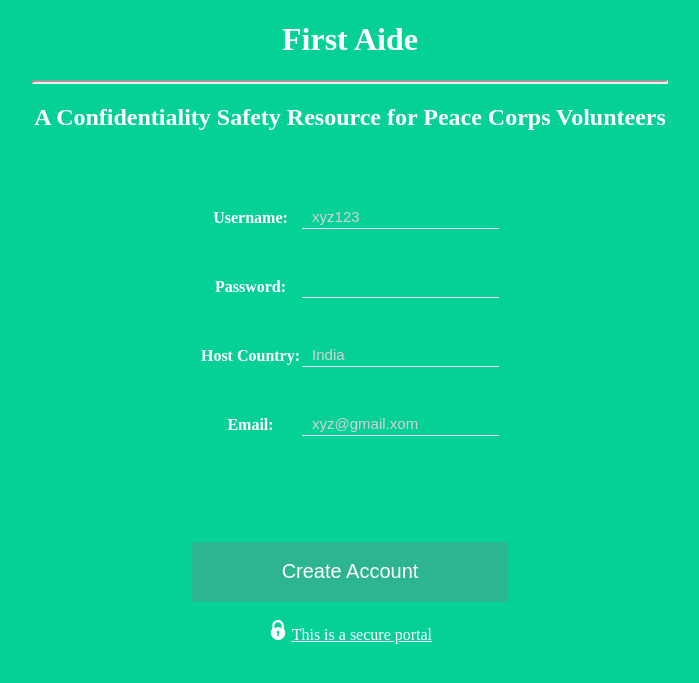
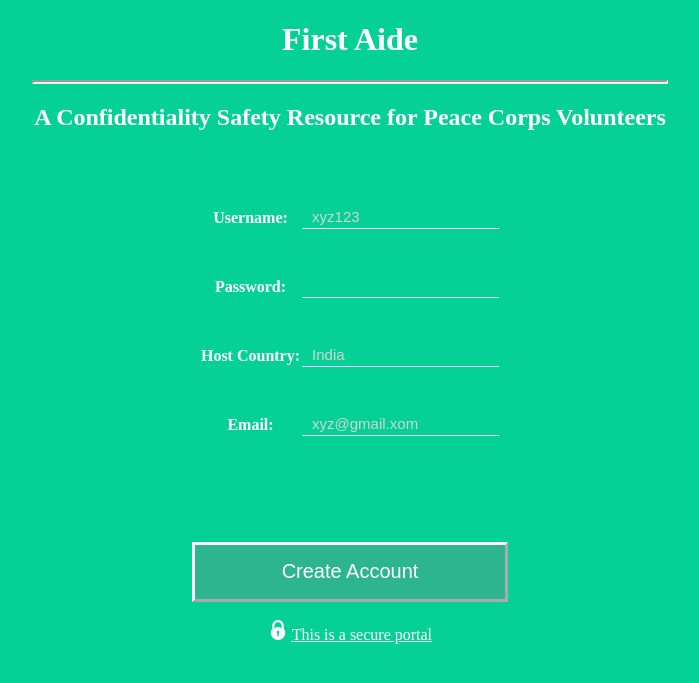
Before and after one commit to systers/FirstAide-web, a PHP site: page /registration.php in a window 1280 px wide. Shown: the top 683 px of the page, without its empty margins (290-989 px from the left). Run offline with PHP 8.4, Linux system fonts and the light colour scheme.

Commit message:
Revert "added comments to loginAndRegistration.css"

```diff
--- a/css files/loginAndRegistration.css
+++ b/css files/loginAndRegistration.css
@@ -1,16 +1,7 @@
-/* DOCUMENT INFORMATION
-    - Created by : Akanksha
-    - Files : login.php, registration.php
+/* Created by Akanksha
+   CSS for login and registration pages
 */
-
-/* ===GLOBAL=== */
-
-body {
-    background-color: #05d197;
-}
-
-/* ===HYPERLINKS=== */
-
+/*Hyperlink CSS*/
 a:link {
 	color: #ffffff;
 }
@@ -23,11 +14,14 @@ a:hover {
 	color: blue;
 }
 
-/* ===BUTTONS=== */
+body {
+	background-color: #05d197;
+}
 
-.button {
+.button {/*Green buttons*/
 	background-color: #2db58f;
-    border: 3px #ffffff;
+	border-width: 3px;
+	border-color: #ffffff;
 	color: #ffffff;
 	font-size: 20px;
 	height: 60px;
@@ -40,8 +34,6 @@ a:hover {
     background-color: #02845f !important;
 }
 
-/* Div style to show form in the center */
-
 .div {
 	margin-top: 100px;
 }
@@ -50,9 +42,7 @@ a:hover {
 	margin-top: 30px;
 }
 
-/* ===INPUTS=== */
-
-.input-box {
+.input-box {/*css for inputs*/
     background-color: transparent;
     border-bottom: solid #eeeeee 1px;
     border-left: none;
@@ -60,6 +50,7 @@ a:hover {
     border-top: none;
     color: #eeeeee;
     outline: none;
+    outline-style: none;
     padding: 3px 10px;
 }
 
@@ -67,59 +58,47 @@ a:hover {
 	box-shadow: 0px 2px;
 }
 
-/* ===HORIZONTAL LINE=== */
-
 #line {
 	border-width: 2px;
 	color: #ffffff;
 	width: 50%;
 }
 
-/* ===TABLE=== */
-
 .tables {
-    border-collapse: separate;
-    border-spacing: 0 45px;
+    border-collapse:separate;
+    border-spacing:0 45px;
 }
-
-/* ===TEXT=== */
 
 .text {
 	color: #ffffff;
-    font-weight: bold;
+	font-style: bold;
 }
 
-/* ===PLACEHOLDER=== */
+/*placeholder css*/
 
-/* WebKit, Blink, Edge */
-::-webkit-input-placeholder {
+::-webkit-input-placeholder { /* WebKit, Blink, Edge */
     color: #d3d3d3;
     font-size: 15px;
 }
 
-/* Mozilla Firefox 4 to 18 */
-:-moz-placeholder {
+:-moz-placeholder { /* Mozilla Firefox 4 to 18 */
    color: #d3d3d3;
    font-size: 15px;
-    opacity: 1;
+   opacity:  1;
 }
 
-/* Mozilla Firefox 19+ */
-::-moz-placeholder {
+::-moz-placeholder { /* Mozilla Firefox 19+ */
    color: #d3d3d3;
    font-size: 15px;
-    opacity: 1;
+   opacity:  1;
 }
 
-/* Internet Explorer 10-11 */
-:-ms-input-placeholder {
+:-ms-input-placeholder { /* Internet Explorer 10-11 */
    color: #d3d3d3;
    font-size: 15px;
 }
 
-/* ===SCROLLBAR=== */
-
-/* WebKit, Blink, Edge */
+/*custom scrollbar for the app*/
 ::-webkit-scrollbar {
    background-color: #f5f5f5;
    width: 12px;
@@ -128,11 +107,11 @@ a:hover {
 ::-webkit-scrollbar-track {
   border-radius: 10px;
   background-color: #f5f5f5;
-    -webkit-box-shadow: inset 0 0 6px rgba(0, 0, 0, 0.3);
+  -webkit-box-shadow: inset 0 0 6px rgba(0,0,0,0.3);
 }
 
 ::-webkit-scrollbar-thumb {
   background-color: #bdbdbd;
   border-radius: 10px;
-    -webkit-box-shadow: inset 0 0 6px rgba(0, 0, 0, .3);
+  -webkit-box-shadow: inset 0 0 6px rgba(0,0,0,.3);
 }
```
Lines whose indentation alone changed are shown as unchanged.
